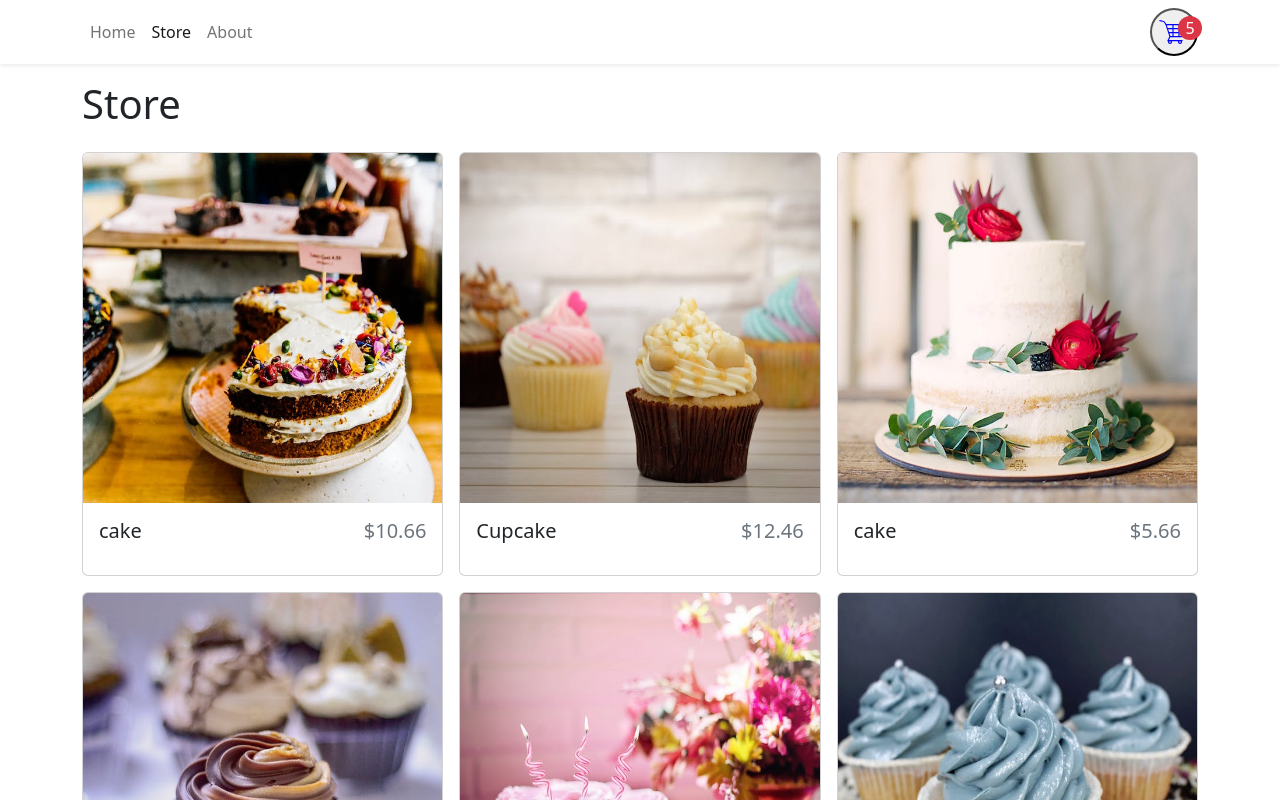
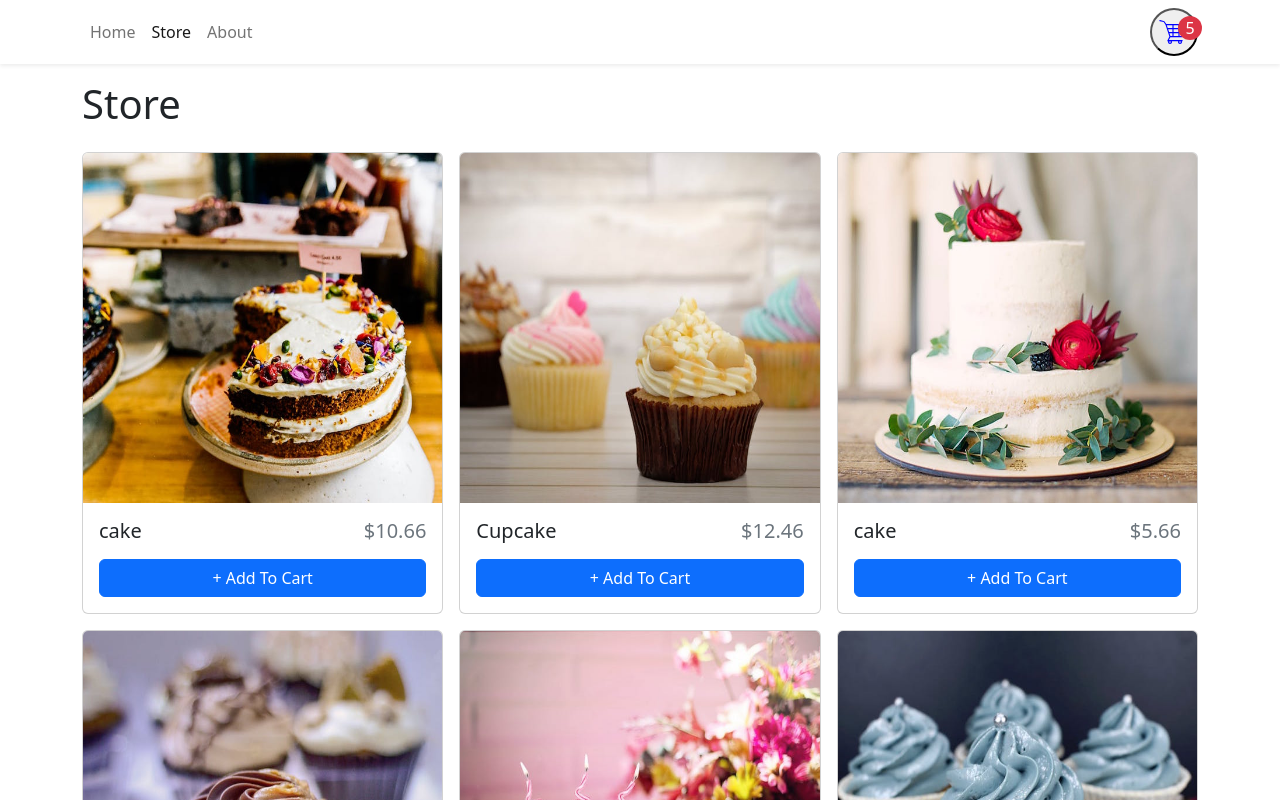
Before and after one commit to domchu/shopping-cart---react-typescript, a React (Create React App) app: page /store in a window 1280 px wide. Shown: the top 800 px of the page. Built offline with nearby package versions, Linux system fonts and the light colour scheme.

Commit message:
chore:finished the btns for the cart

```diff
--- a/src/components/StoreItem.tsx
+++ b/src/components/StoreItem.tsx
@@ -1,4 +1,4 @@
-import { Card } from "react-bootstrap";
+import { Card, Button } from "react-bootstrap";
 import formatCurrency from "./../utilities/formatCurrency";
 
 type storeItemProps = {
@@ -8,8 +8,10 @@
   imgUrl: string;
 };
 const StoreItem = ({ id, imgUrl, price, name }: storeItemProps) => {
+  const quantity = 0;
+
   return (
-    <Card>
+    <Card className="h-100">
       <Card.Img
         variant="top"
         src={imgUrl}
@@ -21,6 +23,30 @@
           <span className="fs-0.7">{name}</span>
           <span className="ms-2 text-muted">{formatCurrency(price)}</span>
         </Card.Title>
+        <div className="mt-auto">
+          {quantity === 0 ? (
+            <Button className="w-100">+ Add To Cart</Button>
+          ) : (
+            <div
+              className="d-flex align-items-center flex-column"
+              style={{ gap: ".5rem" }}
+            >
+              <div
+                className="d-flex align-items-center justify-content-center "
+                style={{ gap: ".5rem" }}
+              >
+                <Button>-</Button>
+                <div>
+                  <span className="fs-3">{quantity}</span> in Cart
+                </div>
+                <Button>+</Button>
+              </div>
+              <Button variant="danger" size="sm">
+                Remove
+              </Button>
+            </div>
+          )}
+        </div>
       </Card.Body>
     </Card>
   );
```
